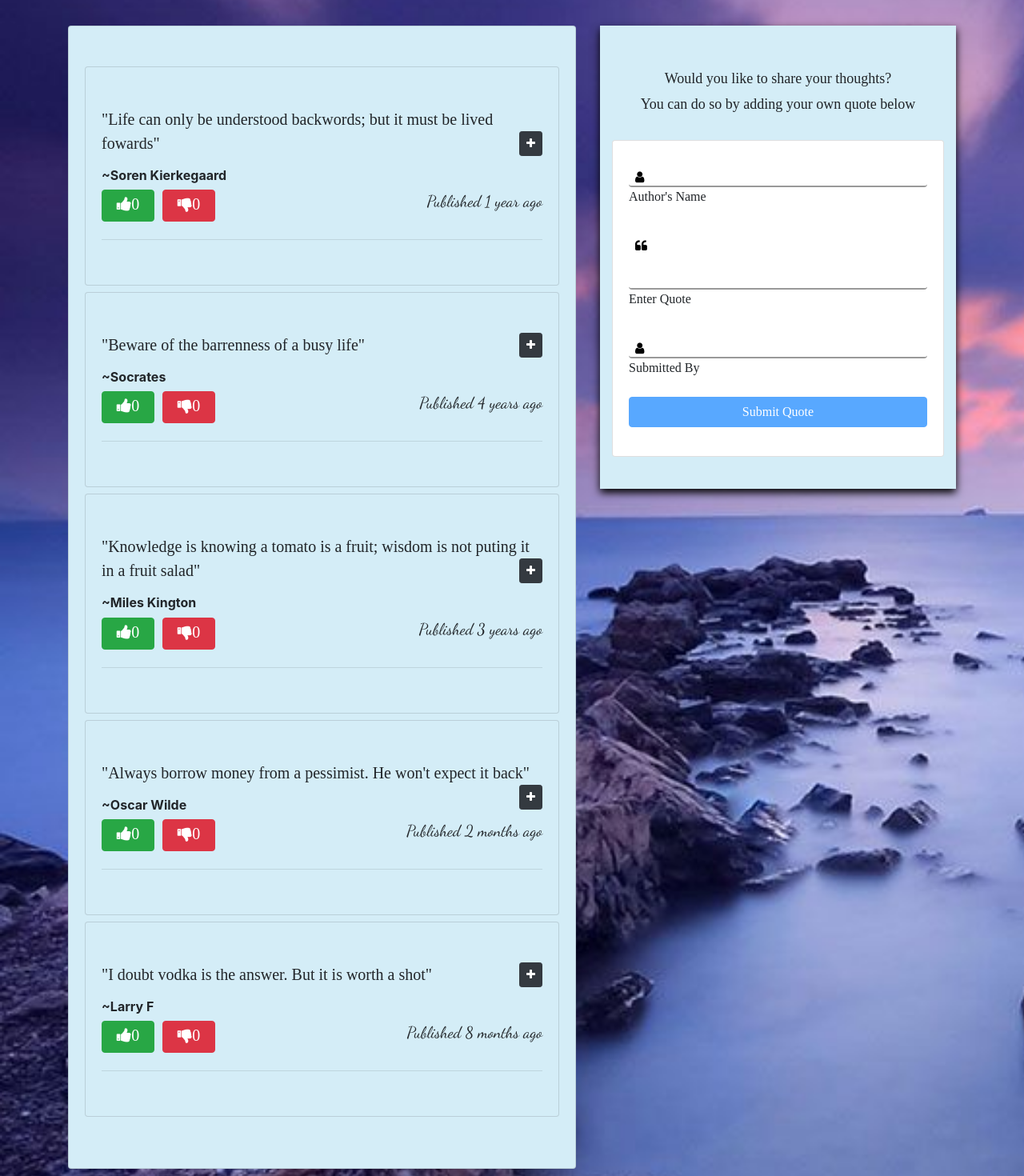
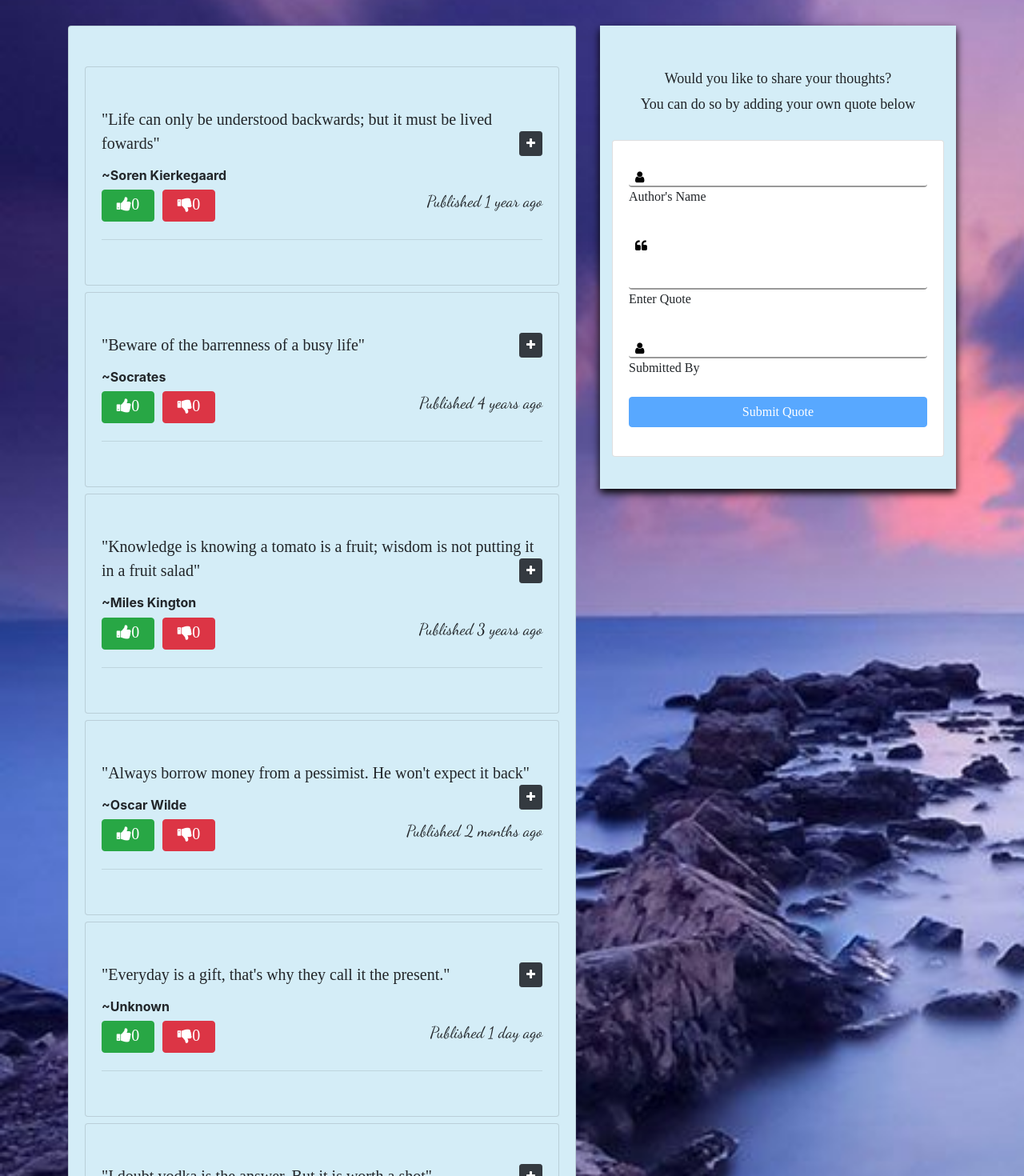
Before and after one commit to Brenda-M/Quotes-Application-with-Angular, an Angular app: page / in a window 1280 px wide. Shown: the part 300-1770 px from the top of the page at 80% size. Built offline with nearby package versions, Linux system fonts and the light colour scheme; a web font is replaced by a local one.

Commit message:
fixing spacing issues in code

```diff
--- a/src/app/components/add-quote-form/add-quote-form.component.ts
+++ b/src/app/components/add-quote-form/add-quote-form.component.ts
@@ -10,6 +10,7 @@ export class AddQuoteFormComponent implements OnInit {
 
   @Output() addQuote = new EventEmitter<Quotes>();
   @ViewChild ('entryForm') form: any;
+
   enableAdd: boolean = false;
   newQuote = new Quotes(0, "", "", "", new Date(), 0, 0);
 
--- a/src/app/components/quotes-info/quotes-info.component.ts
+++ b/src/app/components/quotes-info/quotes-info.component.ts
@@ -15,7 +15,9 @@ export class QuotesInfoComponent implements OnInit {
   this.isDelete.emit(complete);
   }
 
-  // constructor(); { }
+  constructor() {
+
+   }
 
   ngOnInit() {
   }
--- a/src/app/components/quotes/quotes.component.ts
+++ b/src/app/components/quotes/quotes.component.ts
@@ -8,11 +8,12 @@ import { Quotes } from '../../models/quotes'
 })
 export class QuotesComponent implements OnInit {
   quotes = [
-    new Quotes(1,'Life can only be understood backwords; but it must be lived fowards', 'Soren Kierkegaard', 'Joe86', new Date(2019, 0, 6), 0, 0),
+    new Quotes(1,'Life can only be understood backwards; but it must be lived fowards', 'Soren Kierkegaard', 'Joe86', new Date(2019, 0, 6), 0, 0),
     new Quotes(2, 'Beware of the barrenness of a busy life', 'Socrates', 'Bill Rogers', new Date(2016, 2,8), 0, 0),
-    new Quotes (3, 'Knowledge is knowing a tomato is a fruit; wisdom is not puting it in a fruit salad', 'Miles Kington', 'MO', new Date(2017, 1, 5), 0, 0),
+    new Quotes (3, 'Knowledge is knowing a tomato is a fruit; wisdom is not putting it in a fruit salad', 'Miles Kington', 'MO', new Date(2017, 1, 5), 0, 0),
     new Quotes (4, 'Always borrow money from a pessimist. He won\'t expect it back', 'Oscar Wilde', 'Ian Stan', new Date (2020, 0, 1), 0, 0),
-    new Quotes (5, 'I doubt vodka is the answer. But it is worth a shot', 'Larry F', 'User95', new Date (2019, 6, 25),0, 0)
+    new Quotes (5, 'Everyday is a gift, that\'s why they call it the present.', 'Unknown','Valentine M', new Date (2020, 2, 27), 0, 0),
+    new Quotes (6, 'I doubt vodka is the answer. But it is worth a shot', 'Larry F', 'User95', new Date (2019, 6, 25),0, 0)
   ]
 
   counter:number;
```
Also changed, not shown: src/app/components/quotes/quotes.component.html (indentation only).
